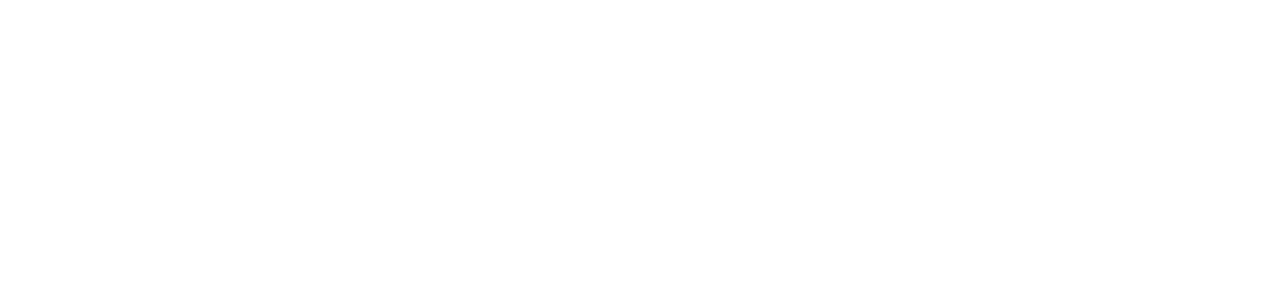
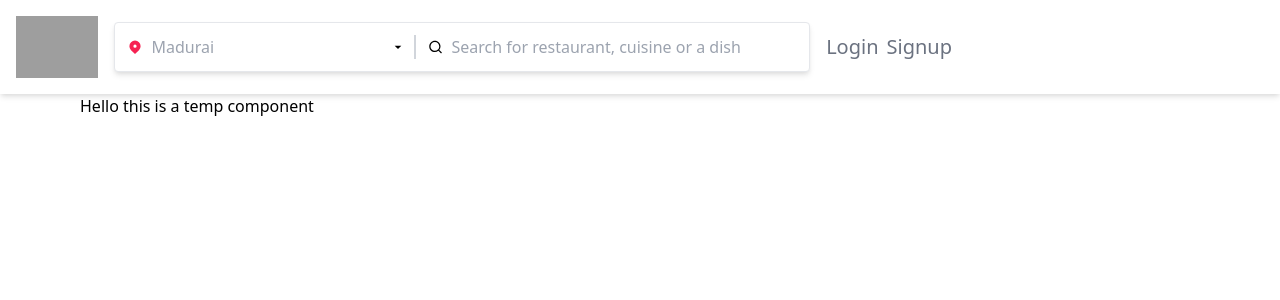
Before and after one commit to Sriram-developer/Zomato-Mast, a React (Create React App) app in the folder client/: page / in a window 1280 px wide. Shown: the top 300 px of the page. Built offline with nearby package versions, Linux system fonts and the light colour scheme; grey boxes are pictures that could not be loaded.

Commit message:
Add Navbar section

```diff
--- a/client/package.json
+++ b/client/package.json
@@ -9,6 +9,8 @@
     "@testing-library/user-event": "^12.8.3",
     "react": "^17.0.2",
     "react-dom": "^17.0.2",
+    "react-icons": "^4.2.0",
+    "react-router-dom": "^5.2.1",
     "react-scripts": "4.0.3",
     "web-vitals": "^1.1.2"
   },
--- a/client/src/App.jsx
+++ b/client/src/App.jsx
@@ -1,6 +1,14 @@
+//HOC
+import HomeLayoutHOC from "./HOC/Home.Hoc";
+
+// Component
+import Temp from "./Components/temp";
+
 function App() {
   return (
-    <div></div>
+    <>
+     <HomeLayoutHOC path="/" exact component={ Temp }/>
+    </>
   );
 }
 
--- /dev/null
+++ b/client/src/Components/Navbar/index.jsx
@@ -0,0 +1,71 @@
+import React from "react";
+import { FaUserAlt } from "react-icons/fa";
+import { HiLocationMarker } from "react-icons/hi";
+import { MdArrowDropDown, } from "react-icons/md";
+import { RiSearchLine } from "react-icons/ri"
+
+
+const MobileNav = () => {
+    return(
+    <div className="flex w-full items-center justify-between md:hidden">
+    <div className="w-28">
+    <img src="https://b.zmtcdn.com/web_assets/b40b97e677bc7b2ca77c58c61db266fe1603954218.png"
+    alt="logo"
+    className="w-full h-full"
+    />
+</div>
+<div className="flex items-center gap-3">
+    <button className="bg-zomato-400 text-white py-2 px-3 rounded-full">Use App</button>
+    <span className="border p-2 border-gray-300 text-zomato-400 rounded-full">
+        <FaUserAlt/>
+    </span>
+</div>
+</div>
+  );
+};
+
+const MediumNav = () => {
+    return(
+    <>
+      <div className="hidden gap-4 w-full items-center justify-between md:flex lg:w-3/4">
+      <div className="w-28">
+    <img src="https://b.zmtcdn.com/web_assets/b40b97e677bc7b2ca77c58c61db266fe1603954218.png"
+    alt="logo"
+    className="w-full h-full focus:outline-none"
+    />
+    </div>
+      <div className="w-full bg-white shadow-md p-3 flex  items-center gap-3 border border-gray-200 rounded">
+          <div className="flex items-center gap-2 border-r-2 border-gray-300 pr-2">
+             <span className="text-zomato-400">
+                 <HiLocationMarker/>
+             </span>
+             <input type="text" placeholder="Madurai" className="focus:outline-none" />
+             <MdArrowDropDown/>
+          </div>
+          <div className="flex w-full items-center gap-2">
+            <RiSearchLine/>
+              <input type="search" placeholder="Search for restaurant, cuisine or a dish"
+              className="w-full focus:outline-none" />
+          </div>
+      </div>
+      <div className="flex gap-2">
+         <button className="text-gray-500 text-xl hover:text-gray-800">Login</button>
+         <button className="text-gray-500 text-xl hover:text-gray-800">Signup</button>
+      </div>
+      </div>
+    </>
+    );
+};
+
+const Navbar = () => {
+    return (
+    <>
+    <nav className="p-4 flex bg-white shadow-md w-full items-center">
+    <MobileNav/>
+    <MediumNav/>
+    </nav>
+    </>
+    );
+};
+
+export default Navbar;
--- /dev/null
+++ b/client/src/Components/temp.jsx
@@ -0,0 +1,10 @@
+import React from "react";
+
+const Temp = () => {
+    return (
+        <div>
+           Hello this is a temp component
+        </div>
+    );
+};
+export default Temp;
--- /dev/null
+++ b/client/src/HOC/Home.Hoc.jsx
@@ -0,0 +1,22 @@
+import React from "react";
+import { Route } from "react-router-dom";
+
+//Layout
+import HomeLayout from "../Layout/Home.layout";
+
+const HomeLayoutHOC = ({ component: Component, ...rest }) => {
+    return (
+    <>
+    <Route
+    {...rest}
+    component={(props) => (
+        <HomeLayout>
+        <Component { ...props } />
+        </HomeLayout>
+      )}
+    />
+  </>
+ );
+};
+
+export default HomeLayoutHOC;
--- /dev/null
+++ b/client/src/Layout/Home.layout.jsx
@@ -0,0 +1,17 @@
+import React from "react";
+
+// Components
+import Navbar from "../Components/Navbar";
+
+const HomeLayout = (props) => {
+    return(
+    <>
+     <Navbar/>
+     <div className="container mx-auto px-4 lg:px-20">
+     {props.children}
+     </div>
+    </>
+  );
+};
+
+export default HomeLayout;
--- a/client/src/index.jsx
+++ b/client/src/index.jsx
@@ -1,12 +1,15 @@
 import React from "react";
 import ReactDOM from "react-dom";
+import { BrowserRouter } from "react-router-dom";
 import "./index.css";
 import App from "./App";
 
 
 ReactDOM.render(
   <React.StrictMode>
+    <BrowserRouter>
     <App />
+    </BrowserRouter>
   </React.StrictMode>,
   document.getElementById("root")
 );
--- a/client/tailwind.config.js
+++ b/client/tailwind.config.js
@@ -2,10 +2,25 @@
   purge: ["./src/**/*.{js,jsx,ts,tsx}", "./public/index.html"],
   darkMode: false, // or 'media' or 'class'
   theme: {
-    extend: {},
+    extend: {
+    colors: {
+    zomato:{
+  50: '#ffe2ec',
+  100: '#ffb3c5',
+  200: '#fc839f',
+  300: '#f95278',
+  400: '#f62252',
+  500: '#dd0939',
+  600: '#ad032c',
+  700: '#7c001e',
+  800: '#4d0012',
+  900: '#200005',
+     },
+   },
   },
+},
   variants: {
     extend: {},
   },
-  plugins: [],
-}
+plugins: [],
+};
```
